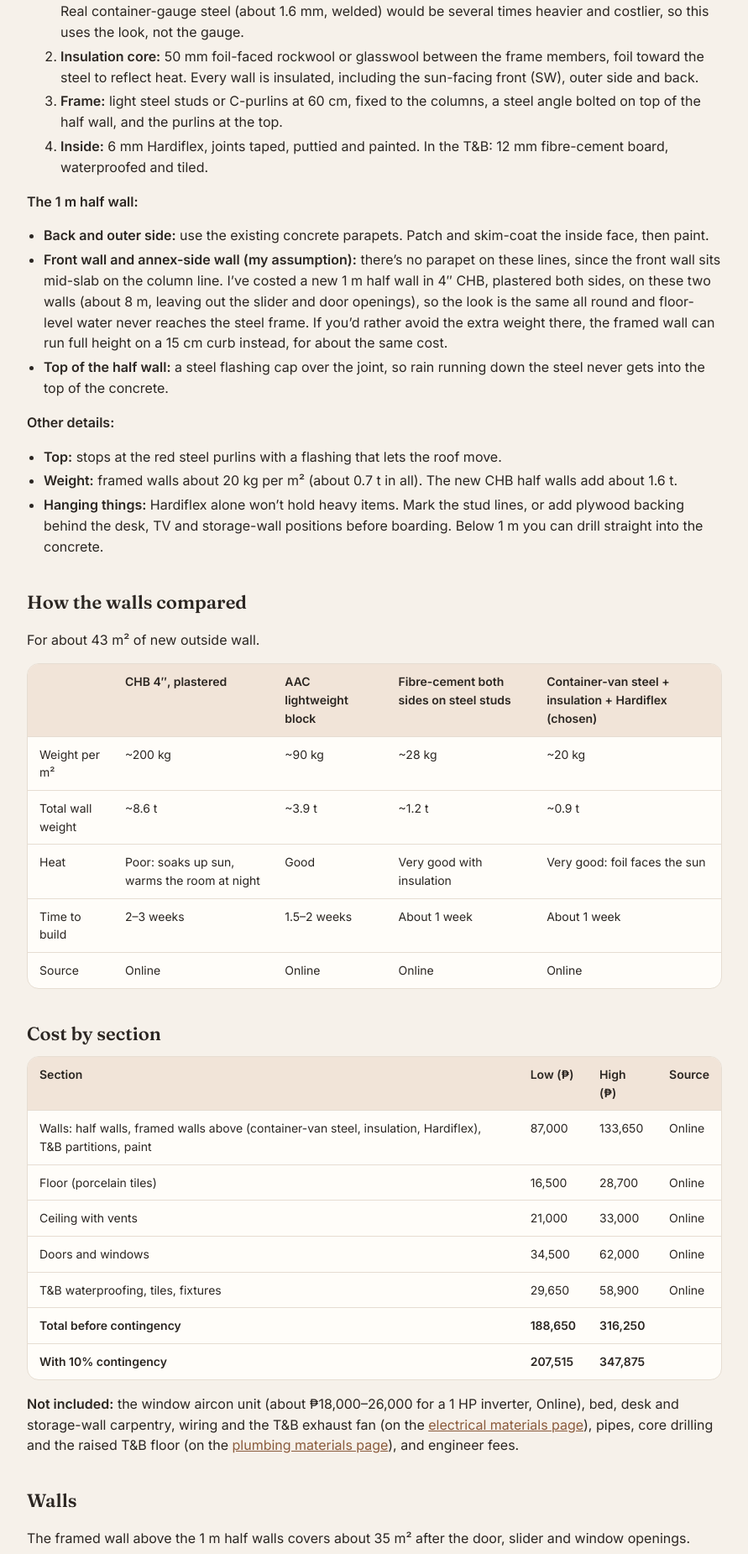
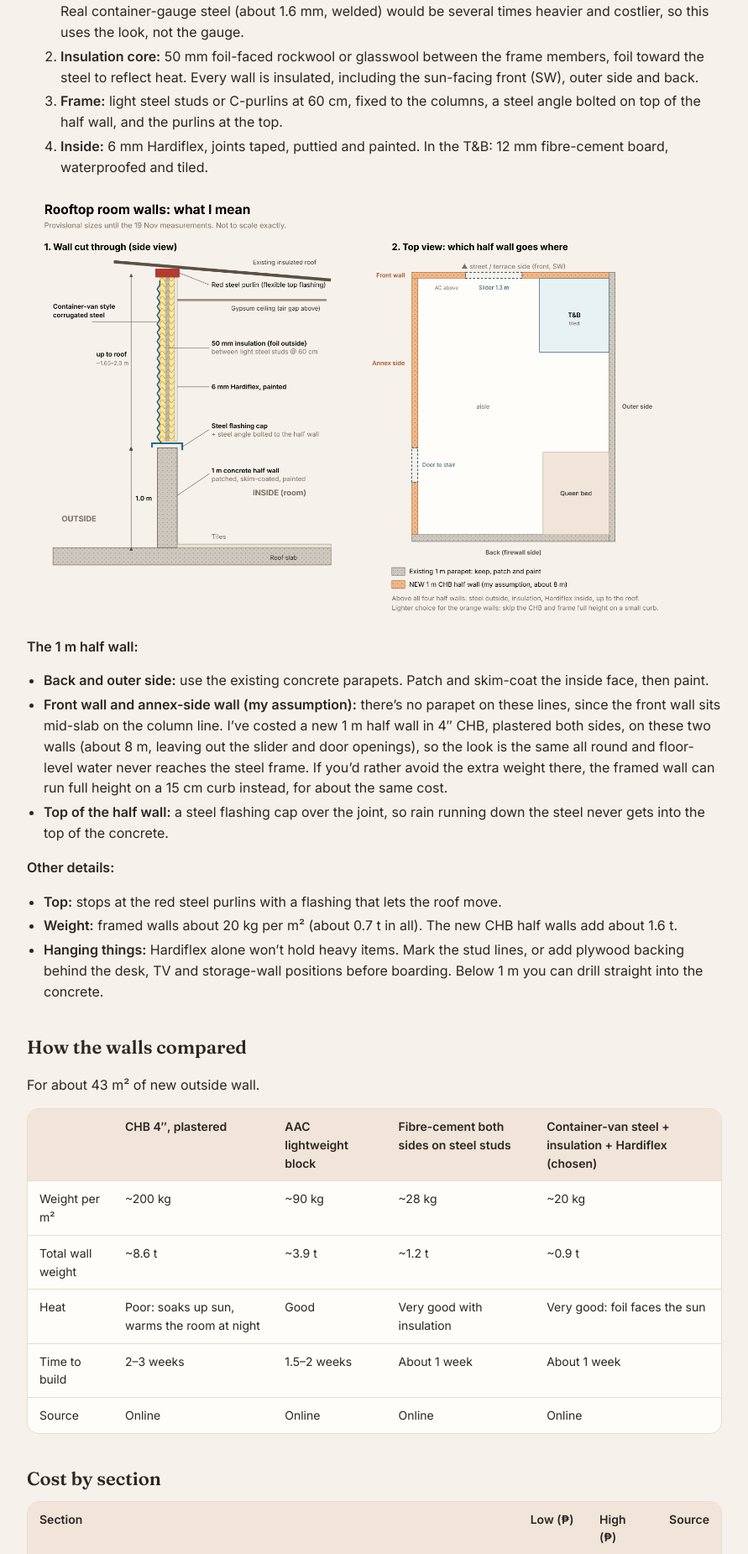
Before and after one commit to tatayotter/navarro-house, a Jekyll site: the page built from rooms/rooftop-room.md, in a window 1280 px wide. Shown: the part 408-2259 px from the top of the page at 84% size, without its empty margins (194-1085 px from the left). Built offline with Jekyll 4.4.1, drawn with Linux system fonts in a browser that asks for light colours.

Commit message:
Rooftop room: wall cut-through and top-view diagram
Co-Authored-By: Claude Opus 5.5 <noreply@anthropic.com>
Claude-Session: https://claude.ai/code/session_01RUWgCRJLVxxppr6mnyKY9C

```diff
--- a/rooms/rooftop-room.md
+++ b/rooms/rooftop-room.md
@@ -19,6 +19,8 @@ Above the half wall, from the outside in:
 2. **Insulation core:** 50 mm foil-faced rockwool or glasswool between the frame members, foil toward the steel to reflect heat. Every wall is insulated, including the sun-facing front (SW), outer side and back.
 3. **Frame:** light steel studs or C-purlins at 60 cm, fixed to the columns, a steel angle bolted on top of the half wall, and the purlins at the top.
 4. **Inside:** 6 mm Hardiflex, joints taped, puttied and painted. In the T&B: 12 mm fibre-cement board, waterproofed and tiled.
+
+![Wall cut-through and top view of the rooftop room walls](rooftop-wall-diagram.png)
 
 **The 1 m half wall:**
 
```
Also changed, not shown: rooms/rooftop-wall-diagram.png (added).
